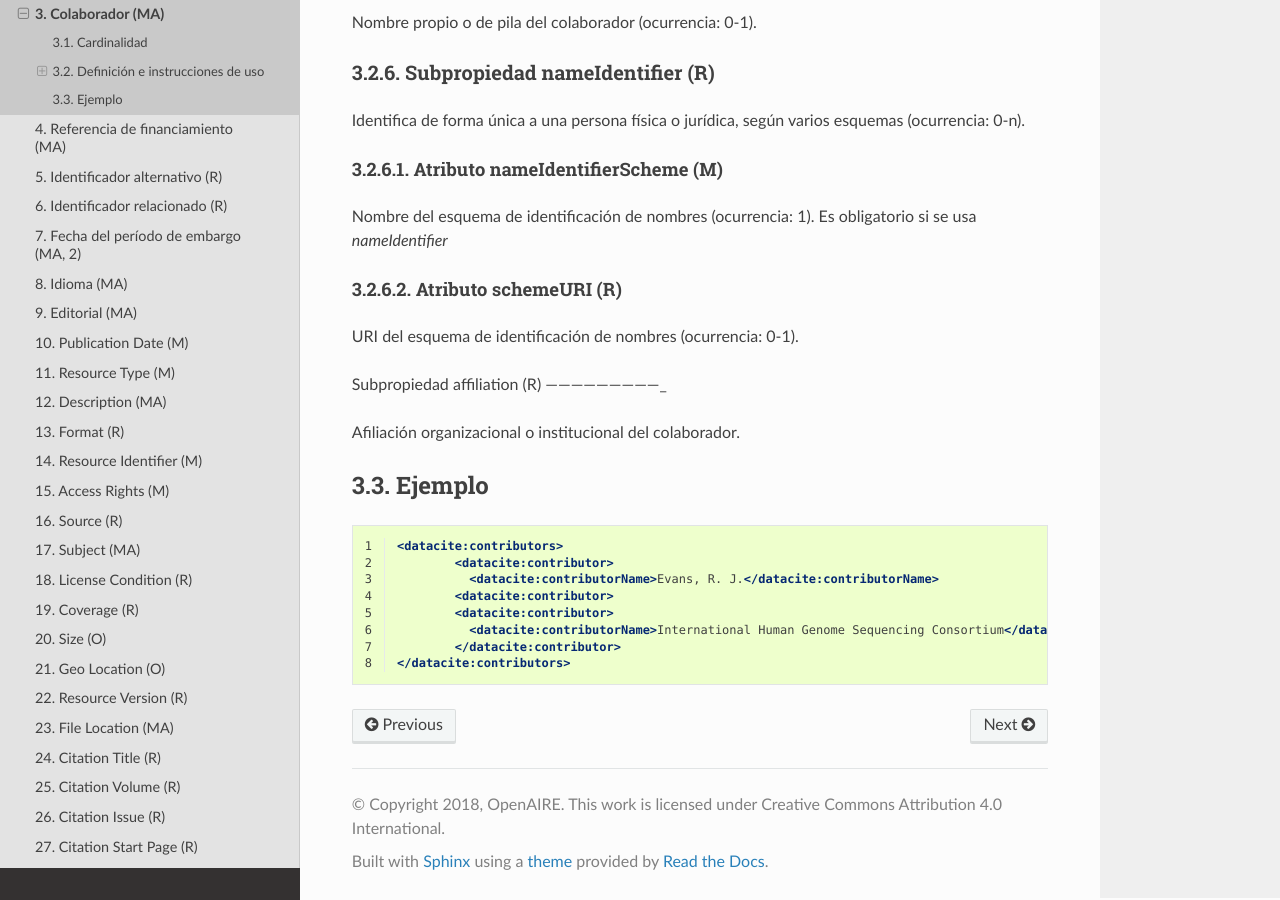
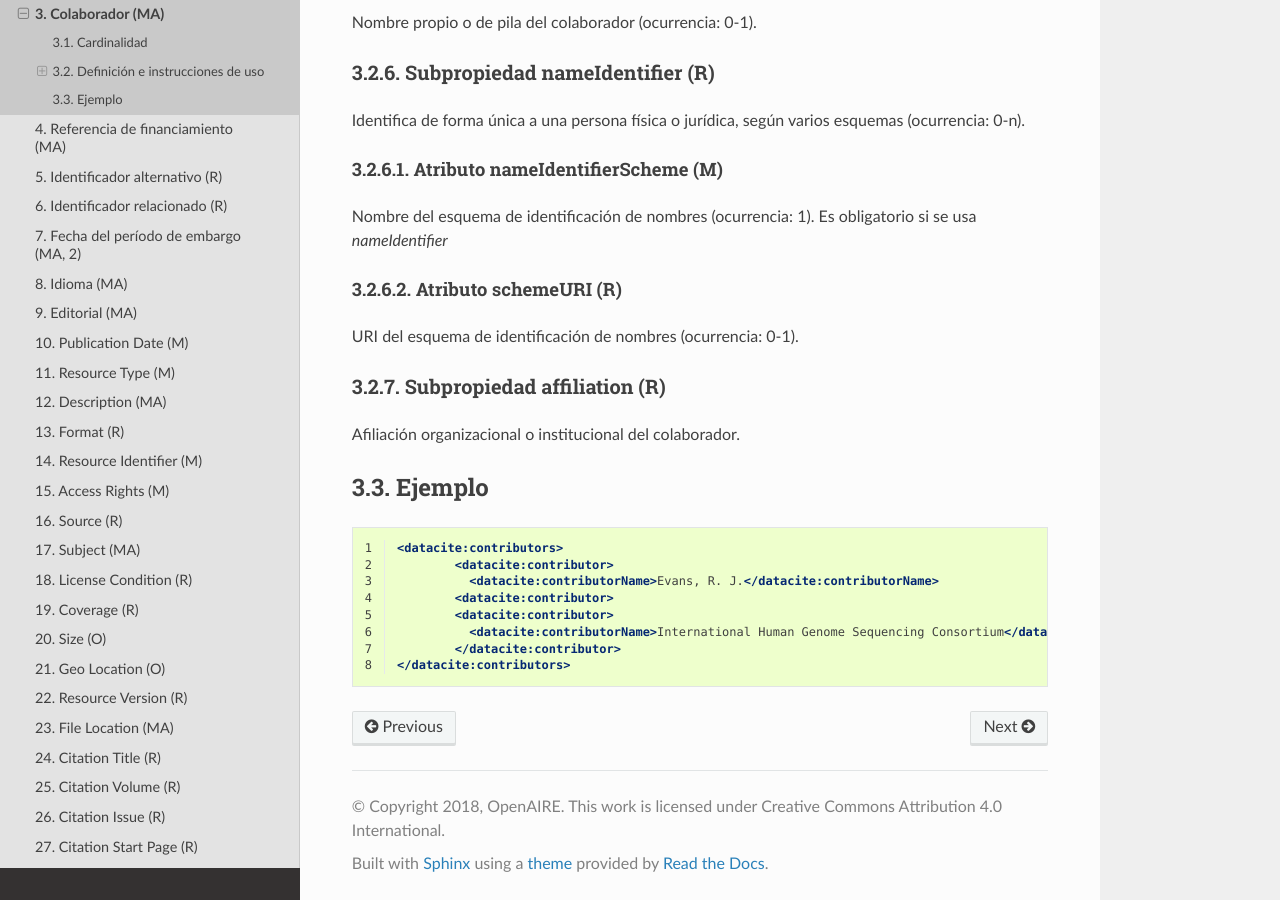
Before and after one commit to memoemg/openAIRE4, a Sphinx documentation site: the page built from docs/field_contributor.rst, in a window 1280 px wide and 900 px high, scrolled down 1904 px. Built offline with Sphinx 7.4.7 and the Read the Docs theme 2.0.0, drawn with Linux system fonts in a browser that asks for light colours; a script that is not in the unit is left out.

```diff
--- a/docs/field_contributor.rst
+++ b/docs/field_contributor.rst
@@ -95,7 +95,7 @@ URI del esquema de identificación de nombres (ocurrencia: 0-1).
 .. _dci:contributor_affiliation:
 
 Subpropiedad affiliation (R)
----------------------------_
+----------------------------
 
 Afiliación organizacional o institucional del colaborador.
 
```
